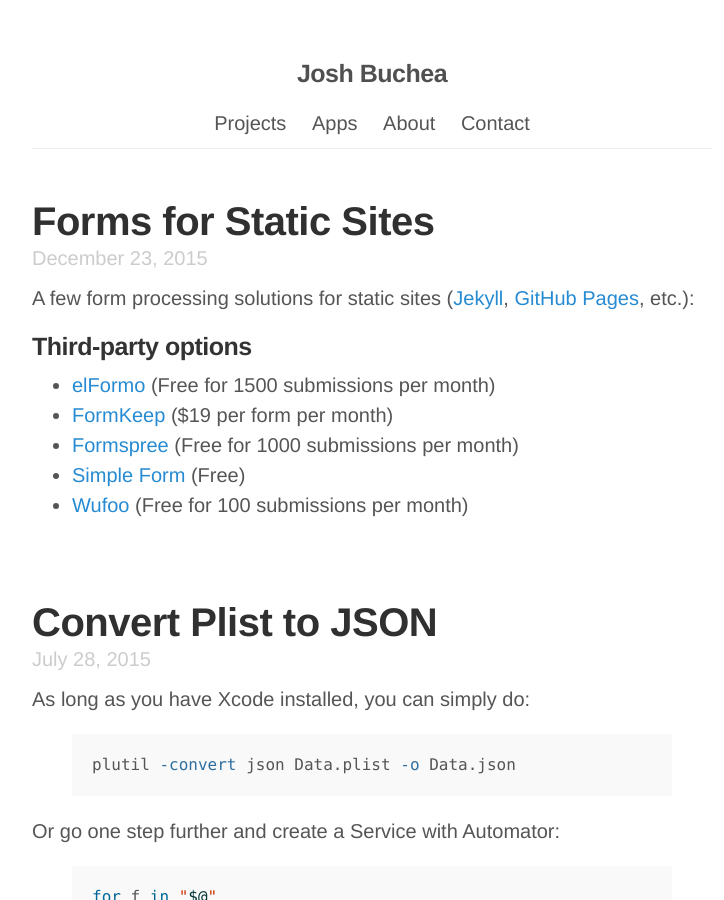
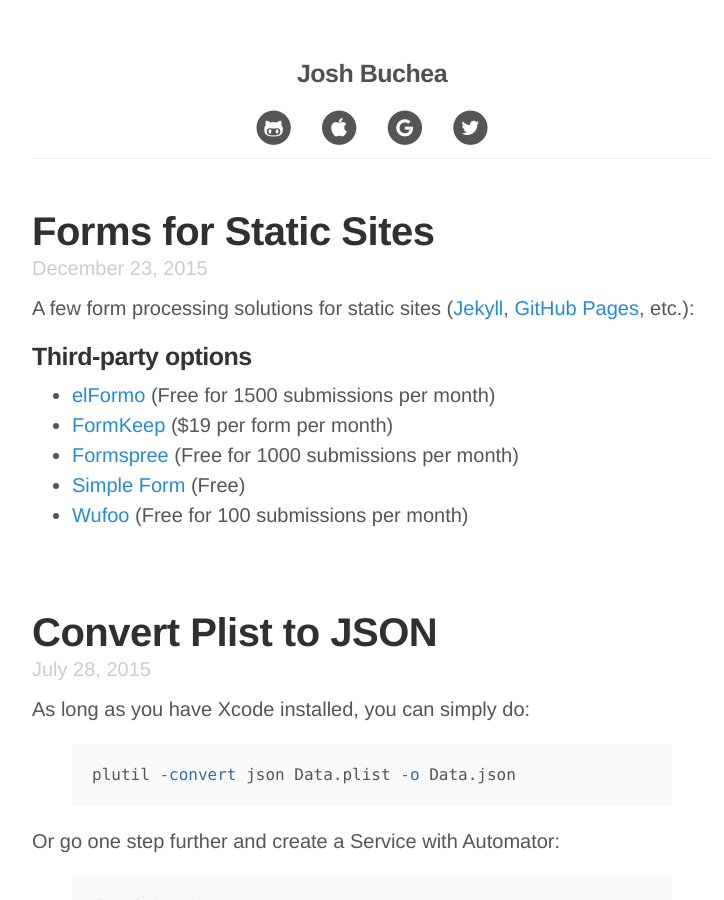
Before and after one commit to joshbuchea/joshbuchea.com, a Jekyll site: the page built from index.html, in a window 1280 px wide and 900 px high. Shown: the whole window, without its empty margins (268-992 px from the left). Built offline with Jekyll 4.4.1, drawn with Linux system fonts in a browser that asks for light colours; nearby versions of some CDN libraries.

Commit message:
Update primary navigation

```diff
--- a/_layouts/default.html
+++ b/_layouts/default.html
@@ -10,13 +10,51 @@
         <h3 class="masthead-title">
           <a href="{{ site.baseurl }}" title="Home">{{ site.title }}</a>
         </h3>
-        <ul class="nav">
-          <!-- <li><a href="{{ site.baseurl }}">Home</a></li> -->
+        <!-- <ul class="nav">
           <li><a href="{{ site.baseurl }}projects">Projects</a></li>
           <li><a href="{{ site.baseurl }}apps">Apps</a></li>
           <li><a href="{{ site.baseurl }}about">About</a></li>
           <li><a href="{{ site.baseurl }}contact">Contact</a></li>
+        </ul> -->
+        <ul class="nav">
+          <!-- <li><a href="http://joshbuchea.com/">Home</a></li> -->
+          <li>
+            <a target="_blank" href="https://github.com/joshbuchea">
+              <span class="fa-stack">
+                <i class="fa fa-circle fa-stack-2x"></i>
+                <i class="fa fa-github-alt fa-stack-1x fa-inverse"></i>
+              </span>
+            </a>
+          </li>
+
+          <li>
+            <a target="_blank" href="https://itunes.apple.com/developer/joshua-buchea/id469778668">
+              <span class="fa-stack">
+                <i class="fa fa-circle fa-stack-2x"></i>
+                <i class="fa fa-apple fa-stack-1x fa-inverse"></i>
+              </span>
+            </a>
+          </li>
+
+          <li>
+            <a target="_blank" href="https://play.google.com/store/apps/developer?id=Josh+Buchea">
+              <span class="fa-stack">
+                <i class="fa fa-circle fa-stack-2x"></i>
+                <i class="fa fa-google fa-stack-1x fa-inverse"></i>
+              </span>
+            </a>
+          </li>
+
+          <li>
+            <a target="_blank" href="https://twitter.com/">
+              <span class="fa-stack">
+                <i class="fa fa-circle fa-stack-2x"></i>
+                <i class="fa fa-twitter fa-stack-1x fa-inverse"></i>
+              </span>
+            </a>
+          </li>
         </ul>
+
       </header>
 
       <main>
```
